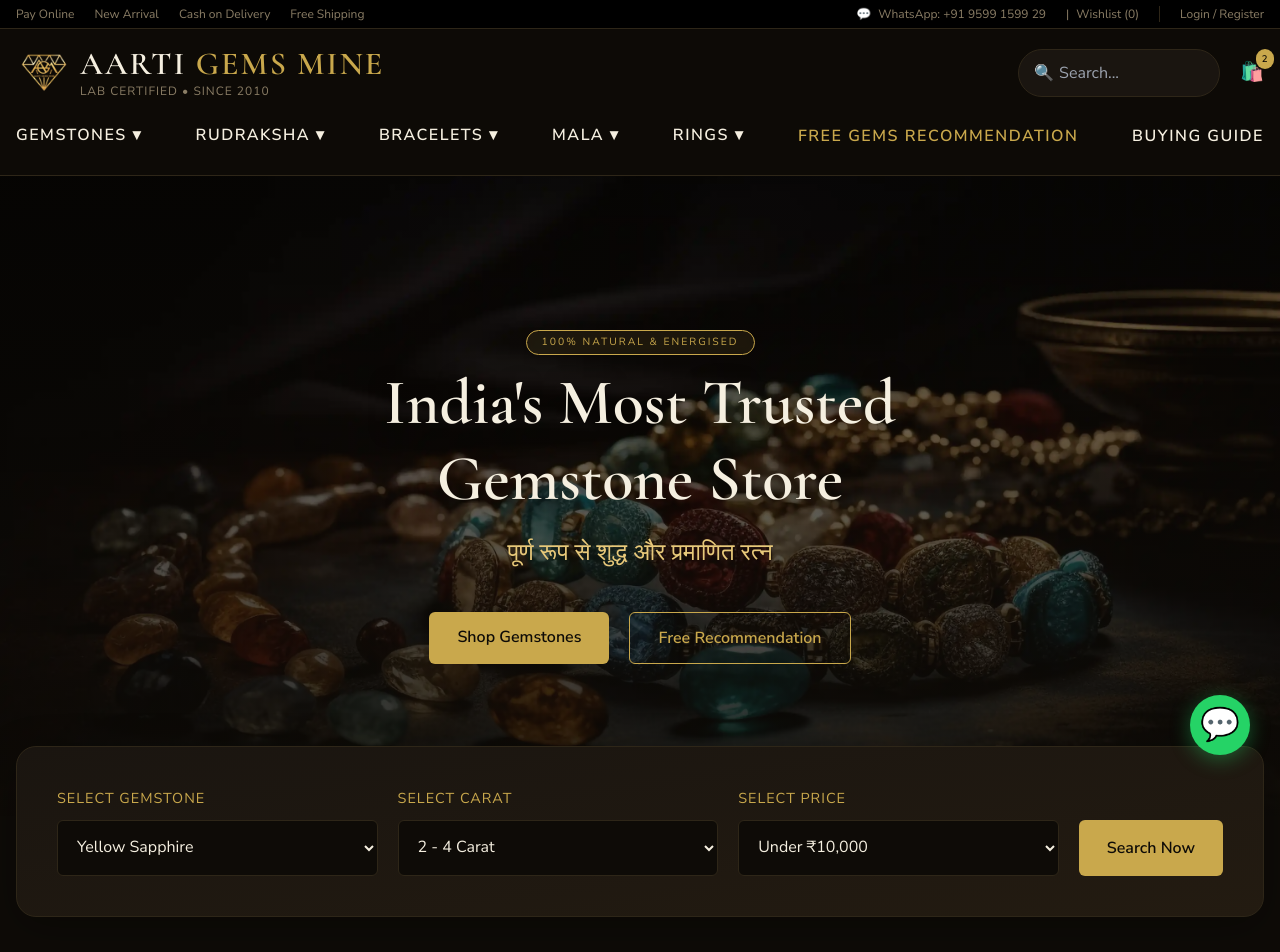
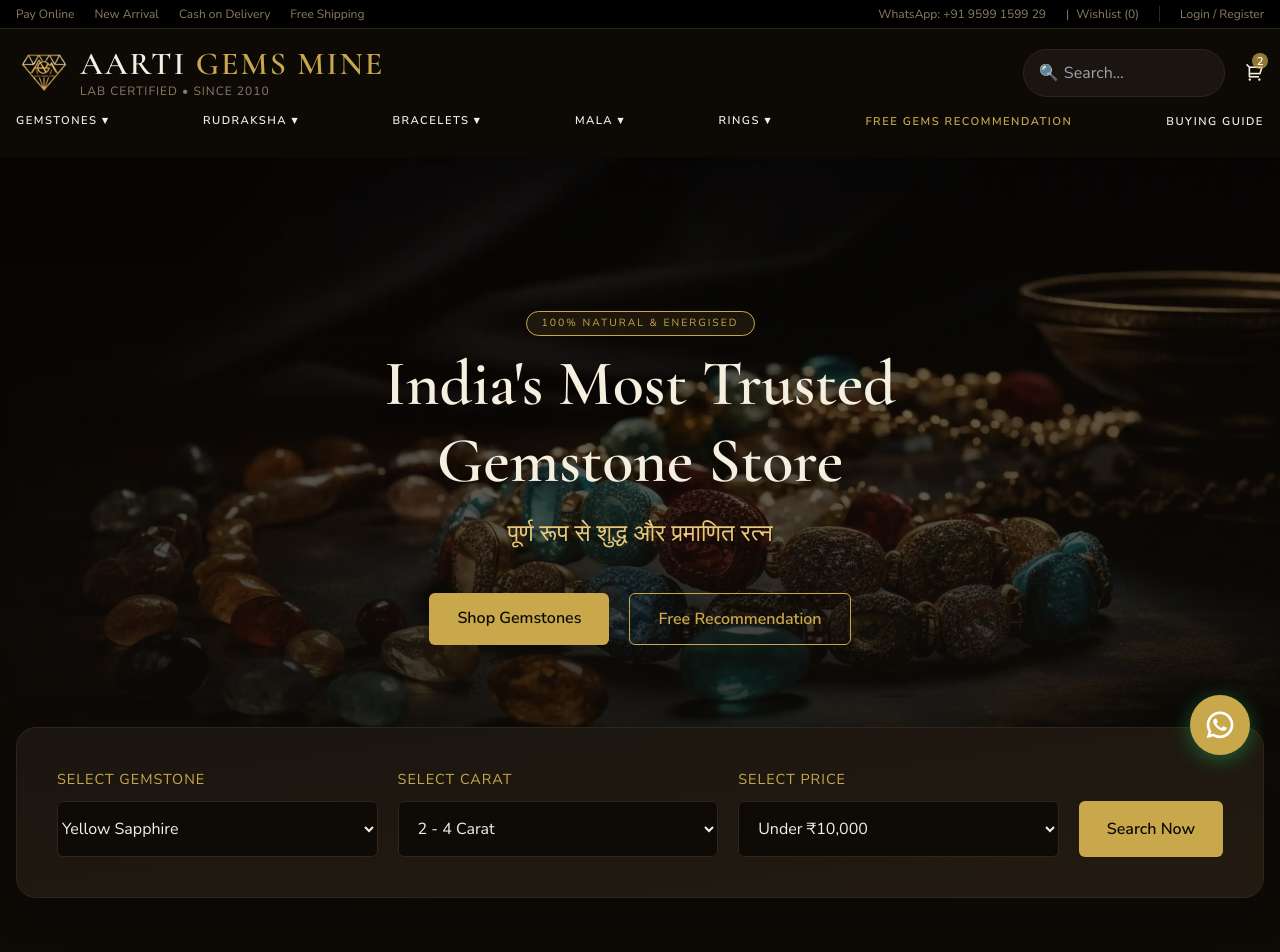
Before and after one commit to sachin-3110/AGM, a plain HTML site: page index.html in a window 1280 px wide. Shown: the top 952 px of the page. Drawn offline with nearby package versions, Linux system fonts and the light colour scheme; a web font is replaced by a local one.

Commit message:
margin changes and images changes

```diff
--- a/index.html
+++ b/index.html
@@ -18,7 +18,7 @@
   <link
     href="https://fonts.googleapis.com/css2?family=Cormorant+Garamond:wght@400;500;600;700&family=Nunito+Sans:wght@300;400;600&family=Tiro+Devanagari+Sanskrit&display=swap"
     rel="stylesheet">
-
+  <link href="https://cdn.jsdelivr.net/npm/remixicon@4.9.0/fonts/remixicon.css" rel="stylesheet" />
   <!-- Tailwind CSS -->
   <script src="https://cdn.tailwindcss.com"></script>
   <script>
@@ -104,7 +104,8 @@
           <li class="text-muted hover:text-gold transition-all duration-300 cursor-pointer">Free Shipping</li>
         </ul>
         <ul class="flex gap-5">
-          <li class="text-muted"><span class="mr-1">💬</span> WhatsApp: +91 9599 1599 29</li>
+          <li class="text-muted"> WhatsApp: +91 9599 1599 29
+          </li>
           <li class="text-muted cursor-pointer hover:text-gold"><span class="mr-1">|</span> Wishlist (0)</li>
           <li class="text-muted cursor-pointer hover:text-gold border-l border-border pl-5">Login / Register</li>
         </ul>
@@ -113,10 +114,9 @@
   </div>
 
   <!-- NAVBAR -->
-  <header
-    class="bg-[#0e0b07]/95 backdrop-blur-[10px] sticky top-0 z-[1000] border-b border-border py-[15px] transition-all duration-300 navbar"
+  <header class="bg-[#0e0b07]/90 backdrop-blur-[4px] sticky top-0 z-[1000] py-[5px] transition-all duration-300 navbar"
     id="navbar">
-    <div class="w-full max-w-[1280px] mx-auto px-4 flex flex-col gap-[10px]">
+    <div class="w-full max-w-[1280px] mx-auto px-4 flex flex-col">
       <div class="flex justify-between items-center">
 
         <div class="flex justify-center items-center gap-2">
@@ -138,13 +138,13 @@
               class="bg-transparent border-none text-cream p-[5px] outline-none w-[150px]">
           </div>
           <a href="#" class="relative text-[1.2rem]">
-            <span>🛍️</span>
+            <span><i class="ri-shopping-cart-2-line"></i></span>
             <span
-              class="absolute -top-[8px] -right-[10px] bg-gold text-bg text-[0.6rem] font-bold px-[6px] py-[2px] rounded-full uppercase tracking-[0.05em]">2</span>
+              class="absolute text-center -top-[4px] -right-[4px] bg-gold/70 text-white text-[0.7rem] font-bold h-4 w-4   rounded-full uppercase">2</span>
           </a>
         </div>
       </div>
-      <div class="flex justify-between items-center w-full">
+      <div class="flex justify-between items-center w-full ">
         <!-- Mobile Hamburger -->
         <div class="hamburger flex flex-col gap-[5px] cursor-pointer lg:hidden">
           <span class="w-[25px] h-[2px] bg-cream transition-all duration-300"></span>
@@ -156,7 +156,7 @@
         <nav class="hidden lg:flex w-full justify-between items-center">
           <div class="group static inline-block">
             <a href="#"
-              class="text-[1rem] font-semibold uppercase tracking-[1.5px] hover:text-gold transition-colors py-[10px] block border-b-2 border-transparent group-hover:border-gold">Gemstones
+              class="text-[0.7rem] font-semibold uppercase tracking-[1.5px] hover:text-gold transition-colors py-[10px] block border-b-2 border-transparent group-hover:border-gold">Gemstones
               ▾</a>
             <div
               class="mega-menu absolute top-full left-0 right-0 bg-surface border-y border-border border-t-[3px] border-t-gold p-[40px] opacity-0 invisible transition-all duration-300 z-[1000] shadow-[0_10px_30px_rgba(0,0,0,0.8)] cursor-auto flex flex-col">
@@ -378,7 +378,7 @@
           </div>
           <div class="group static inline-block">
             <a href="#"
-              class="text-[1rem] font-semibold uppercase tracking-[1.5px] hover:text-gold transition-colors py-[10px] block border-b-2 border-transparent group-hover:border-gold">Rudraksha
+              class="text-[0.7rem] font-semibold uppercase tracking-[1.5px] hover:text-gold transition-colors py-[10px] block border-b-2 border-transparent group-hover:border-gold">Rudraksha
               ▾</a>
             <div
               class="mega-menu absolute top-full left-0 right-0 bg-surface border-y border-border border-t-[3px] border-t-gold p-[30px] opacity-0 invisible transition-all duration-300 z-[1000] shadow-[0_10px_30px_rgba(0,0,0,0.8)] cursor-auto flex flex-col">
@@ -507,7 +507,7 @@
 
           <div class="group static inline-block">
             <a href="#"
-              class="text-[1rem] font-semibold uppercase tracking-[1.5px] hover:text-gold transition-colors py-[10px] block border-b-2 border-transparent group-hover:border-gold">Bracelets
+              class="text-[0.7rem] font-semibold uppercase tracking-[1.5px] hover:text-gold transition-colors py-[10px] block border-b-2 border-transparent group-hover:border-gold">Bracelets
               ▾</a>
             <div
               class="mega-menu absolute top-full left-0 right-0 bg-surface border-y border-border border-t-[3px] border-t-gold p-[30px] opacity-0 invisible transition-all duration-300 z-[1000] shadow-[0_10px_30px_rgba(0,0,0,0.8)] cursor-auto flex flex-col">
@@ -627,7 +627,7 @@
 
           <div class="group static inline-block">
             <a href="#"
-              class="text-[1rem] font-semibold uppercase tracking-[1.5px] hover:text-gold transition-colors py-[10px] block border-b-2 border-transparent group-hover:border-gold">Mala
+              class="text-[0.7rem] font-semibold uppercase tracking-[1.5px] hover:text-gold transition-colors py-[10px] block border-b-2 border-transparent group-hover:border-gold">Mala
               ▾</a>
             <div
               class="mega-menu absolute top-full left-0 right-0 bg-surface border-y border-border border-t-[3px] border-t-gold p-[30px] opacity-0 invisible transition-all duration-300 z-[1000] shadow-[0_10px_30px_rgba(0,0,0,0.8)] cursor-auto flex flex-col">
@@ -753,7 +753,7 @@
 
           <div class="group static inline-block">
             <a href="#"
-              class="text-[1rem] font-semibold uppercase tracking-[1.5px] hover:text-gold transition-colors py-[10px] block border-b-2 border-transparent group-hover:border-gold">Rings
+              class="text-[0.7rem] font-semibold uppercase tracking-[1.5px] hover:text-gold transition-colors py-[10px] block border-b-2 border-transparent group-hover:border-gold">Rings
               ▾</a>
             <div
               class="mega-menu absolute top-full left-0 right-0 bg-surface border-y border-border border-t-[3px] border-t-gold p-[30px] opacity-0 invisible transition-all duration-300 z-[1000] shadow-[0_10px_30px_rgba(0,0,0,0.8)] cursor-auto flex flex-col">
@@ -827,10 +827,10 @@
             </div>
           </div>
           <a href="#"
-            class="text-[1rem] font-semibold uppercase tracking-[1.5px] text-gold hover:text-gold-light transition-colors">Free
+            class="text-[0.7rem] font-semibold uppercase tracking-[1.5px] text-gold hover:text-gold-light transition-colors">Free
             Gems Recommendation</a>
           <a href="#"
-            class="text-[1rem] font-semibold uppercase tracking-[1.5px] hover:text-gold transition-colors">Buying
+            class="text-[0.7rem] font-semibold uppercase tracking-[1.5px] hover:text-gold transition-colors">Buying
             Guide</a>
         </nav>
       </div>
@@ -870,13 +870,13 @@
         class="bg-gradient-to-br from-surface to-[#231b11] border border-border p-[40px] rounded-[20px] shadow-[0_10px_40px_rgba(0,0,0,0.3)]">
         <div class="flex flex-col lg:flex-row items-stretch lg:items-end gap-[20px]">
           <div class="flex-1 flex flex-col gap-[10px]">
-            <label class="text-gold text-[0.9rem] uppercase tracking-[1px]">Select Gemstone</label>
+            <label class="text-gold text-[0.9rem] uppercase tracking-[1px] ">Select Gemstone</label>
             <select
-              class="w-full p-[15px] bg-bg border border-border text-cream rounded-[6px] outline-none text-[1rem]">
-              <option>Yellow Sapphire</option>
-              <option>Blue Sapphire</option>
-              <option>Emerald</option>
-              <option>Ruby</option>
+              class="w-full  py-[15px] bg-bg border border-border text-cream rounded-[6px] outline-none text-[1rem]">
+              <option class="">Yellow Sapphire</option>
+              <option class="">Blue Sapphire</option>
+              <option class="">Emerald</option>
+              <option class="">Ruby</option>
             </select>
           </div>
           <div class="flex-1 flex flex-col gap-[10px]">
@@ -1094,7 +1094,8 @@
             class="bg-gold text-bg px-[28px] py-[12px] font-semibold rounded-[6px] hover:bg-gold-light hover:-translate-y-[2px] hover:shadow-[0_4px_15px_rgba(201,168,76,0.3)] transition-all duration-300">Get
             Free Recommendation</a>
           <a href="#"
-            class="bg-transparent text-gold border border-gold px-[28px] py-[12px] font-semibold rounded-[6px] hover:bg-gold hover:text-bg hover:shadow-[0_4px_15px_rgba(201,168,76,0.3)] transition-all duration-300">📞
+            class="bg-transparent text-gold border border-gold px-[28px] py-[12px] font-semibold rounded-[6px] hover:bg-gold hover:text-bg hover:shadow-[0_4px_15px_rgba(201,168,76,0.3)] transition-all duration-300 flex justify-center items-center gap-2"><i
+              class="text-xl ri-phone-fill"></i>
             +91 9599 1599 29</a>
         </div>
       </div>
@@ -1121,8 +1122,15 @@
       class="w-full max-w-[1280px] mx-auto px-4 grid grid-cols-1 md:grid-cols-2 lg:grid-cols-[2fr_1fr_1fr_1fr] gap-[40px] mb-[60px]">
       <!-- Col 1 -->
       <div>
-        <h2 class="font-display font-semibold text-[2rem] tracking-[2px] text-cream m-0 leading-[1.2]">AARTI<span
-            class="text-gold">GEMS MINE</span></h2>
+        <div class="flex justify-start -ml-4 items-center text-left">
+          <div class="h-14 flex justify-center items-center w-14 ">
+            <img src="./Images/logoandfavicon/favicon.png" class=" w-20 h-20 object-cover object-center rounded-full"
+              alt="">
+          </div>
+          <h2 class="font-display font-semibold text-[2rem] tracking-[2px] text-cream m-0 leading-[1.2]">AARTI<span
+              class="text-gold"> GEMS MINE</span></h2>
+
+        </div>
         <p class="text-muted my-[15px]">100% Natural | Lab Certified | Since 2010</p>
         <div class="text-gold leading-[1.8]">
           Google Rating 4.9 ★★★★★<br>
@@ -1196,8 +1204,8 @@
 
   <!-- WhatsApp FAB -->
   <a href="#"
-    class="fixed bottom-[30px] right-[30px] w-[60px] h-[60px] bg-[#25D366] text-white rounded-full flex items-center justify-center text-[2rem] shadow-[0_4px_20px_rgba(37,211,102,0.4)] z-[1000] hover:scale-110 transition-transform duration-300 animate-[bounce_2s_infinite]">
-    💬
+    class="fixed bottom-[30px] right-[30px] w-[60px] h-[60px] bg-gold text-white rounded-full flex items-center justify-center text-[2rem] shadow-[0_4px_20px_rgba(37,211,102,0.4)] z-[1000] hover:scale-110 transition-transform duration-300 animate-[bounce_2s_infinite]">
+    <i class="ri-whatsapp-line"></i>
   </a>
 
   <script src="universalJs/main.js"></script>
```
